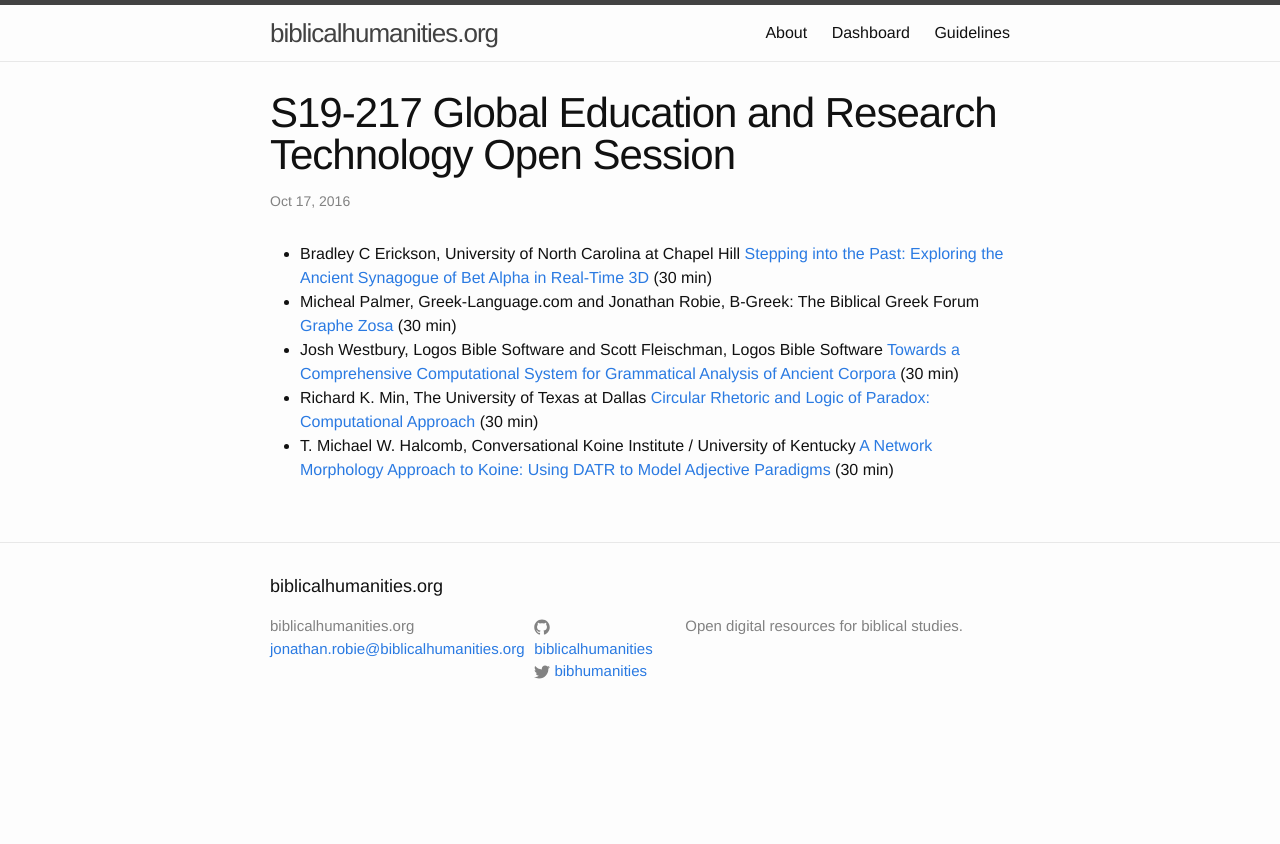
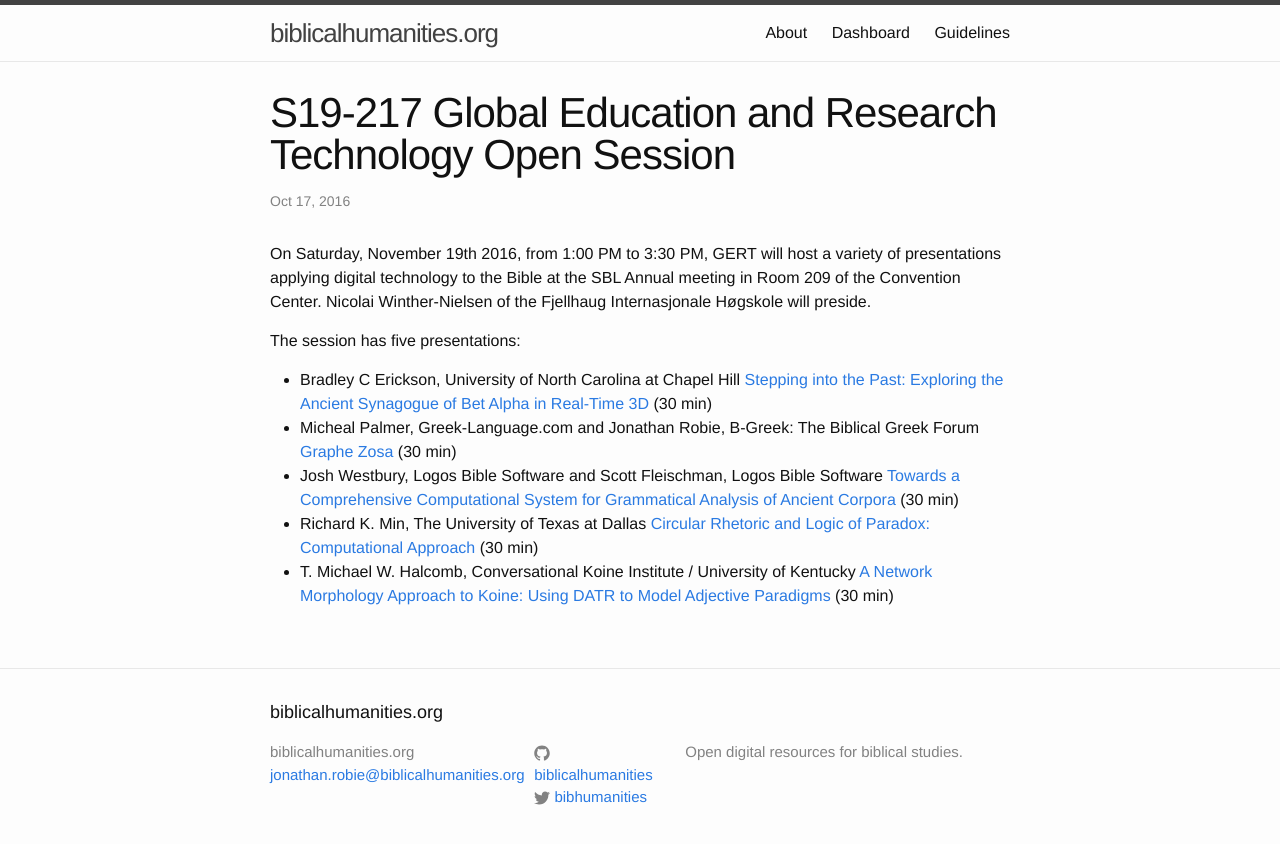
Before and after one commit to biblicalhumanities/biblicalhumanities.github.io, a Jekyll site: the page built from _posts/2016-10-17-general-technology-buffet.markdown, in a window 1280 px wide. Shown: the top 844 px of the page. Built offline with Jekyll 4.4.1, drawn with Linux system fonts in a browser that asks for light colours.

Commit message:
Restored intro.

```diff
--- a/_posts/2016-10-17-general-technology-buffet.markdown
+++ b/_posts/2016-10-17-general-technology-buffet.markdown
@@ -4,6 +4,10 @@
 date:   2016-10-17 10:33:50
 categories:
 ---
+
+On Saturday, November 19th 2016, from 1:00 PM to 3:30 PM, GERT will host a variety of presentations applying digital technology to the Bible at the SBL Annual meeting in Room 209 of the Convention Center. Nicolai Winther-Nielsen of the Fjellhaug Internasjonale Høgskole will preside.
+
+The session has five presentations:
 
 -  Bradley C Erickson, University of North Carolina at Chapel Hill
    [Stepping into the Past: Exploring the Ancient Synagogue of Bet Alpha in Real-Time 3D](https://www.sbl-site.org/meetings/abstract.aspx?id=38611) (30 min)
```
